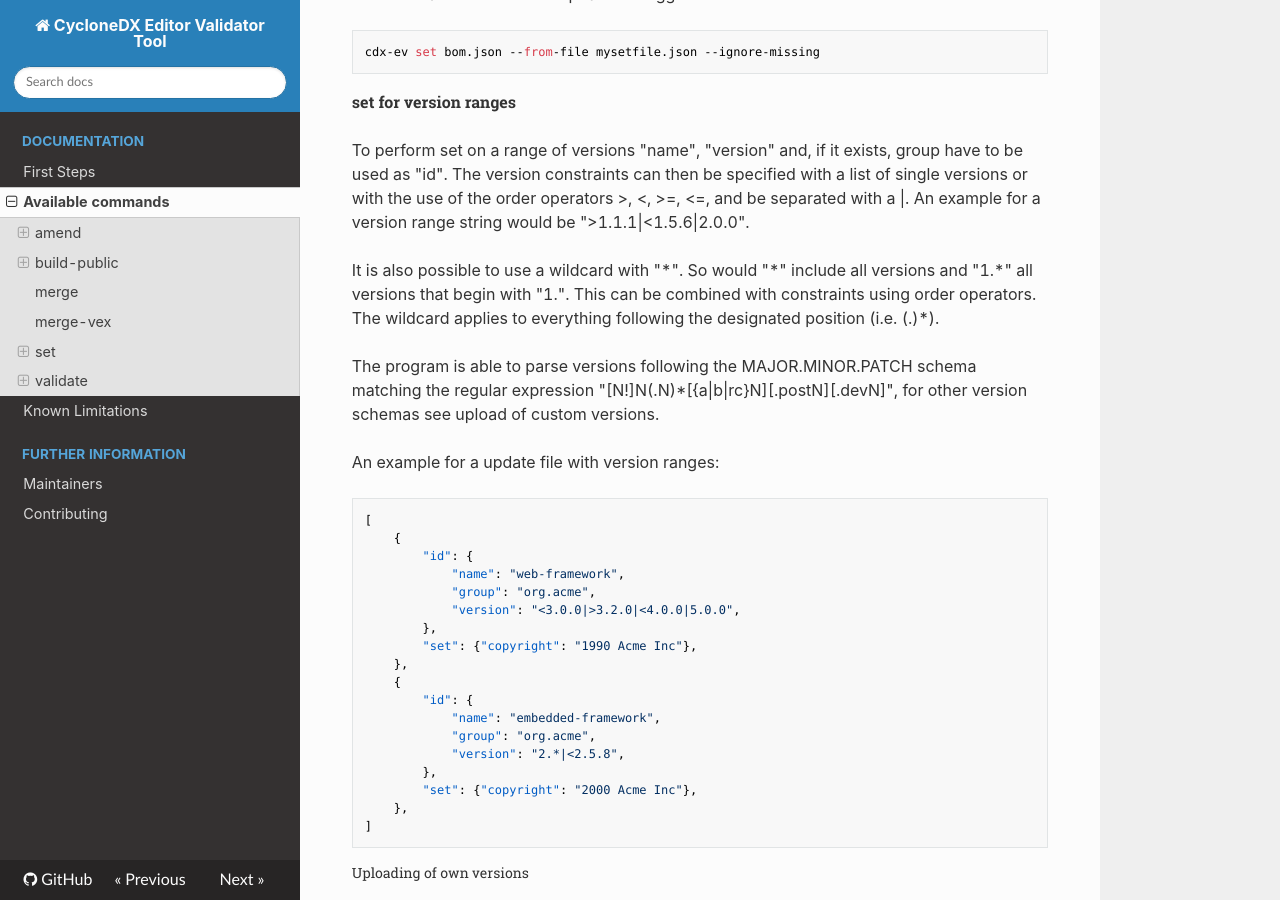
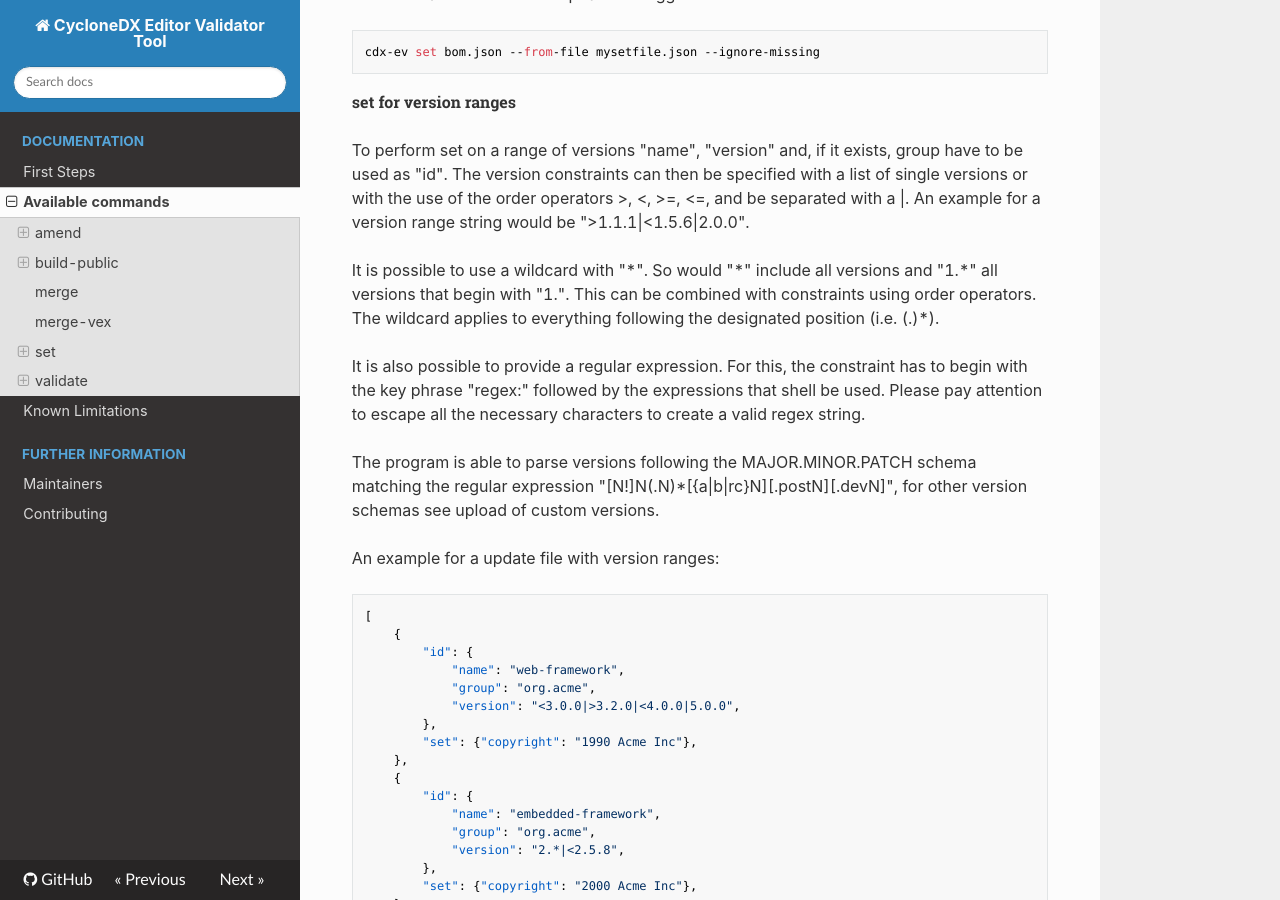
Before and after one commit to Festo-se/cyclonedx-editor-validator, an MkDocs documentation site: the page built from docs/available_commands.md, in a window 1280 px wide and 900 px high, scrolled down 8429 px. Built offline with MkDocs 1.6.1, drawn with Linux system fonts in a browser that asks for light colours; nearby versions of some CDN libraries; some web fonts are replaced.

Commit message:
docs: adds regex use to documentation

```diff
--- a/docs/available_commands.md
+++ b/docs/available_commands.md
@@ -301,8 +301,11 @@ To perform set on a range of versions "name", "version" and, if it exists, group
 The version constraints can then be specified with a list of single versions or with the use of the order operators >, <, >=, <=,
 and be separated with a |. An example for a version range string would be ">1.1.1|<1.5.6|2.0.0".
 
-It is also possible to use a wildcard with "\*". So would "\*" include all versions and "1.\*" all versions that begin with "1.".
+It is possible to use a wildcard with "\*". So would "\*" include all versions and "1.\*" all versions that begin with "1.".
 This can be combined with constraints using order operators. The wildcard applies to everything following the designated position (i.e. (.)*).
+
+It is also possible to provide a regular expression. For this, the constraint has to begin with the key phrase "regex:" followed by the expressions that shell be used.
+Please pay attention to escape all the necessary characters to create a valid regex string.
 
 The program is able to parse versions following the MAJOR.MINOR.PATCH schema matching the regular expression "\[N!\]N(.N)\*\[{a|b|rc}N\]\[.postN\]\[.devN\]", for other version schemas see upload of custom versions.
 
```
